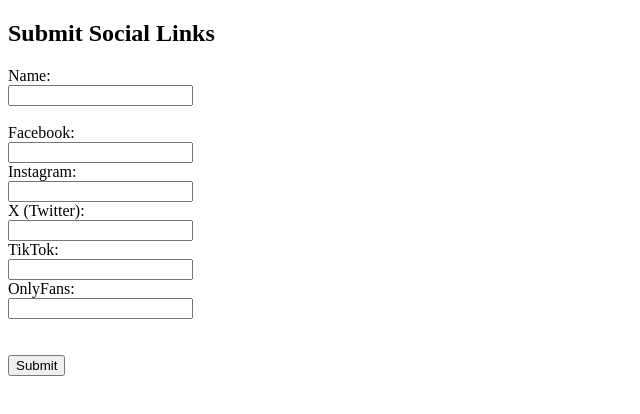
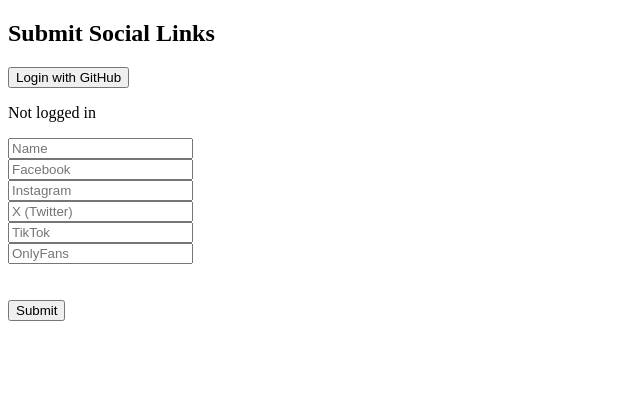
Before and after one commit to somerandomscripts/WF-social-data, a plain HTML site: page docs/index.html in a window 1280 px wide. Shown: the whole page, without its empty margins (0-640 px from the left). Drawn offline with Linux system fonts and the light colour scheme.

Commit message:
Update index.html

```diff
--- a/docs/index.html
+++ b/docs/index.html
@@ -1,33 +1,25 @@
 <!DOCTYPE html>
-<html lang="en">
+<html>
 <head>
-	<meta charset="UTF-8">
-	<title>WF Social Media Submission</title>
+	<title>WF Social Submission</title>
+	<script src="https://identity.netlify.com/v1/netlify-identity-widget.js"></script>
 	<script defer src="submit.js"></script>
 </head>
 <body>
 	<h2>Submit Social Links</h2>
+
+	<button onclick="netlifyIdentity.open()">Login with GitHub</button>
+	<p id="userStatus">Not logged in</p>
+
 	<form id="socialForm">
-		<label>Name:</label><br>
-		<input type="text" id="name" required><br><br>
+		<input type="text" id="name" placeholder="Name" required><br>
+		<input type="text" id="fb" placeholder="Facebook"><br>
+		<input type="text" id="ig" placeholder="Instagram"><br>
+		<input type="text" id="x" placeholder="X (Twitter)"><br>
+		<input type="text" id="tt" placeholder="TikTok"><br>
+		<input type="text" id="of" placeholder="OnlyFans"><br><br>
 
-		<label>Facebook:</label><br>
-		<input type="text" id="fb"><br>
-
-		<label>Instagram:</label><br>
-		<input type="text" id="ig"><br>
-
-		<label>X (Twitter):</label><br>
-		<input type="text" id="x"><br>
-
-		<label>TikTok:</label><br>
-		<input type="text" id="tt"><br>
-
-		<label>OnlyFans:</label><br>
-		<input type="text" id="of"><br><br>
-
-		<div class="h-captcha" data-sitekey="d364ebf6-9576-4b6c-bb5a-87ea86ec5528"></div><br>
-
+		<div class="h-captcha" data-sitekey="your-hcaptcha-sitekey"></div><br>
 		<button type="submit">Submit</button>
 	</form>
 
```
